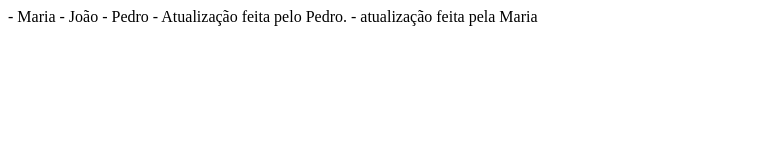
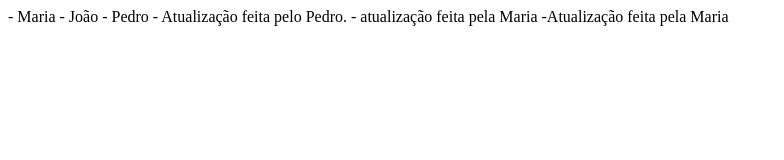
Before and after one commit to IngridBarros0307/projeto-2b, a plain HTML site: page index.html in a window 1280 px wide. Shown: the whole page, without its empty margins (0-784 px from the left). Drawn offline with Linux system fonts and the light colour scheme.

Commit message:
Versão m

```diff
--- a/index.html
+++ b/index.html
@@ -12,5 +12,6 @@
     - Pedro
     - Atualização feita pelo Pedro.
     - atualização feita pela Maria
+	-Atualização feita pela Maria
 </body>
 </html>
```
